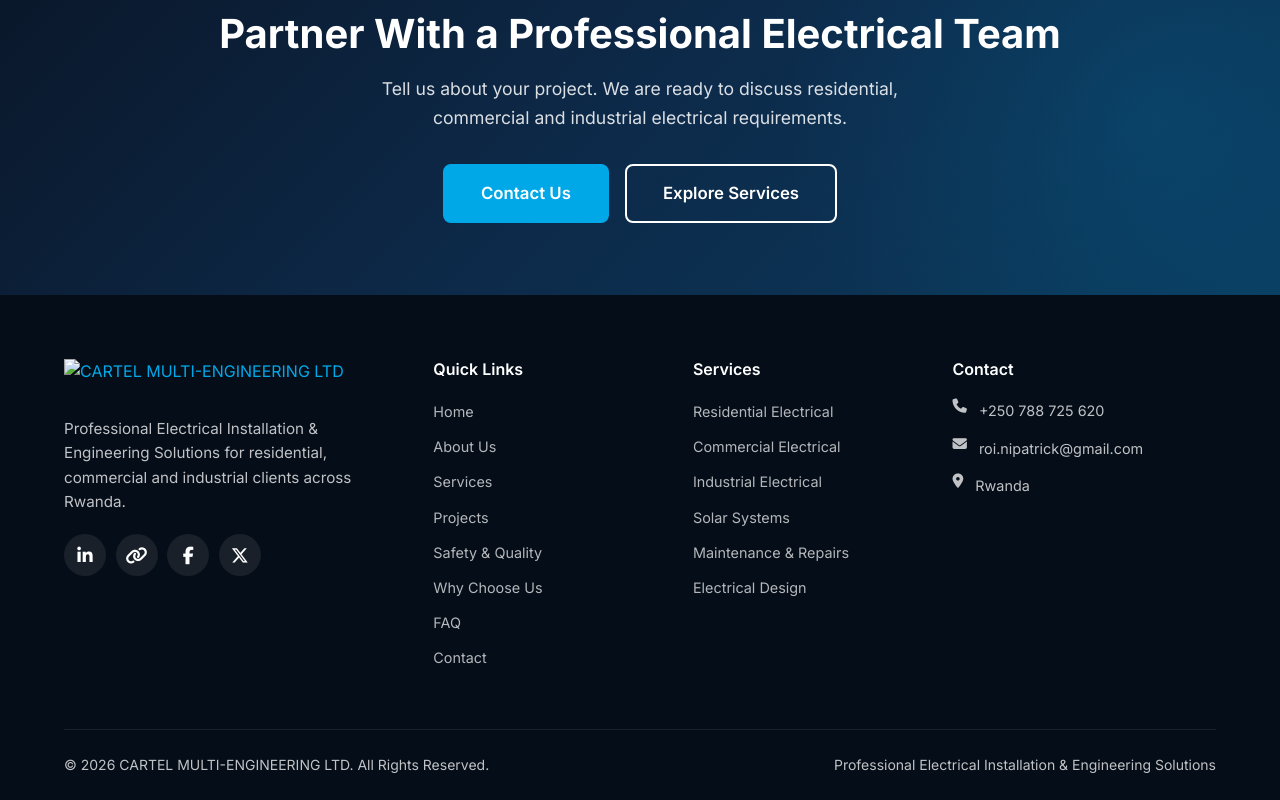
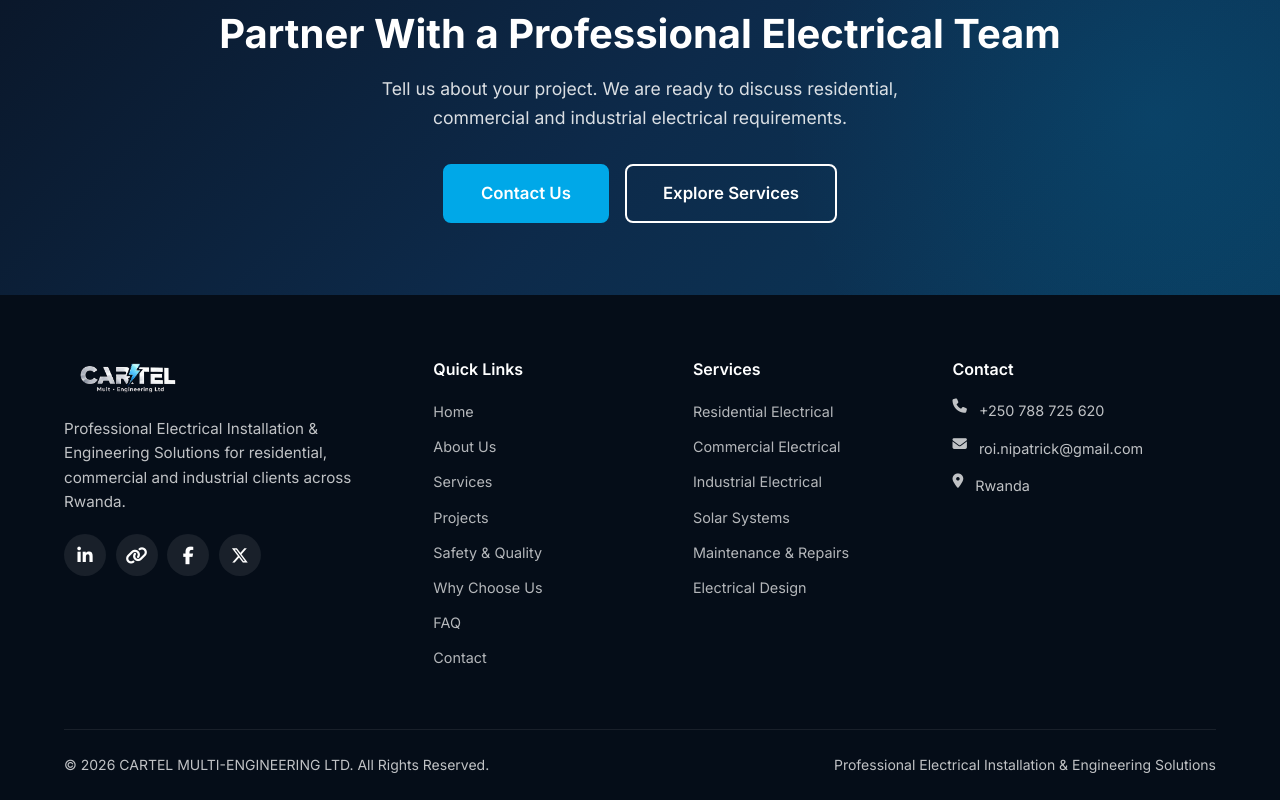
Before and after one commit to Cartel-max/CARTEL, a website: page about.html in a window 1280 px wide. Shown: the part 3629-4429 px from the top of the page. Drawn offline with Linux system fonts and the light colour scheme.

Commit message:
Update about.html

```diff
--- a/about.html
+++ b/about.html
@@ -11,7 +11,7 @@
   <meta property="og:description" content="Professional electrical installation and engineering company serving residential, commercial and industrial clients in Rwanda.">
   <meta property="og:type" content="website">
   <meta property="og:image" content="logo.jpg">
-  <link rel="icon" type="image/jpeg" href="logo.jpg">
+  <link rel="icon" type="image/jpeg" href="logo.png">
   <link rel="preconnect" href="https://fonts.googleapis.com">
   <link rel="preconnect" href="https://fonts.gstatic.com" crossorigin>
   <link href="https://fonts.googleapis.com/css2?family=Inter:wght@400;500;600;700;800&display=swap" rel="stylesheet">
@@ -243,7 +243,7 @@
       <div class="footer-grid">
         <div class="footer-brand">
           <a href="index.html" class="logo">
-            <img src="logo.jpg" alt="CARTEL MULTI-ENGINEERING LTD">
+            <img src="logo.png" alt="CARTEL MULTI-ENGINEERING LTD">
           </a>
           <p>Professional Electrical Installation &amp; Engineering Solutions for residential, commercial and industrial clients across Rwanda.</p>
           <div class="footer-social">
```
